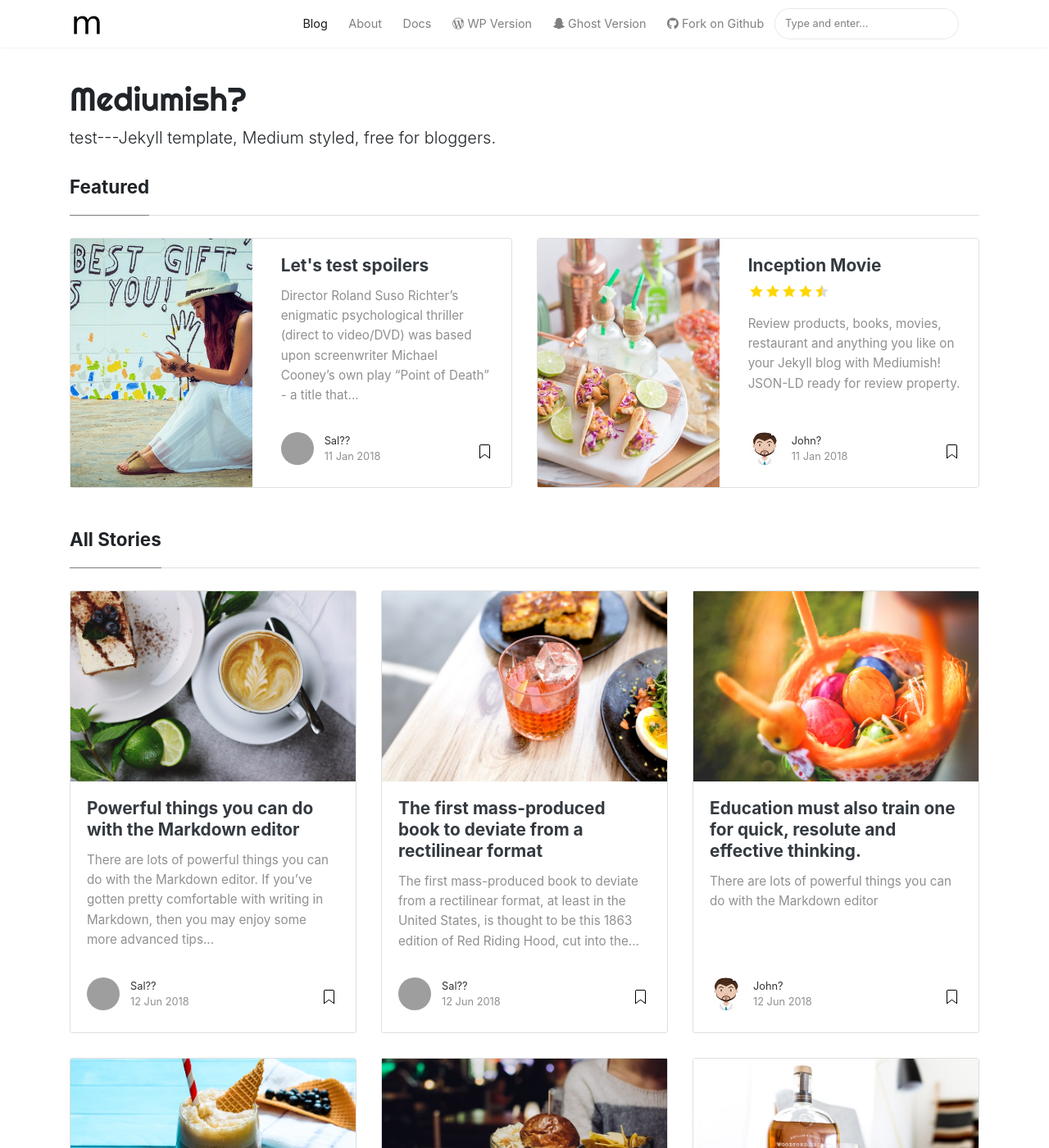
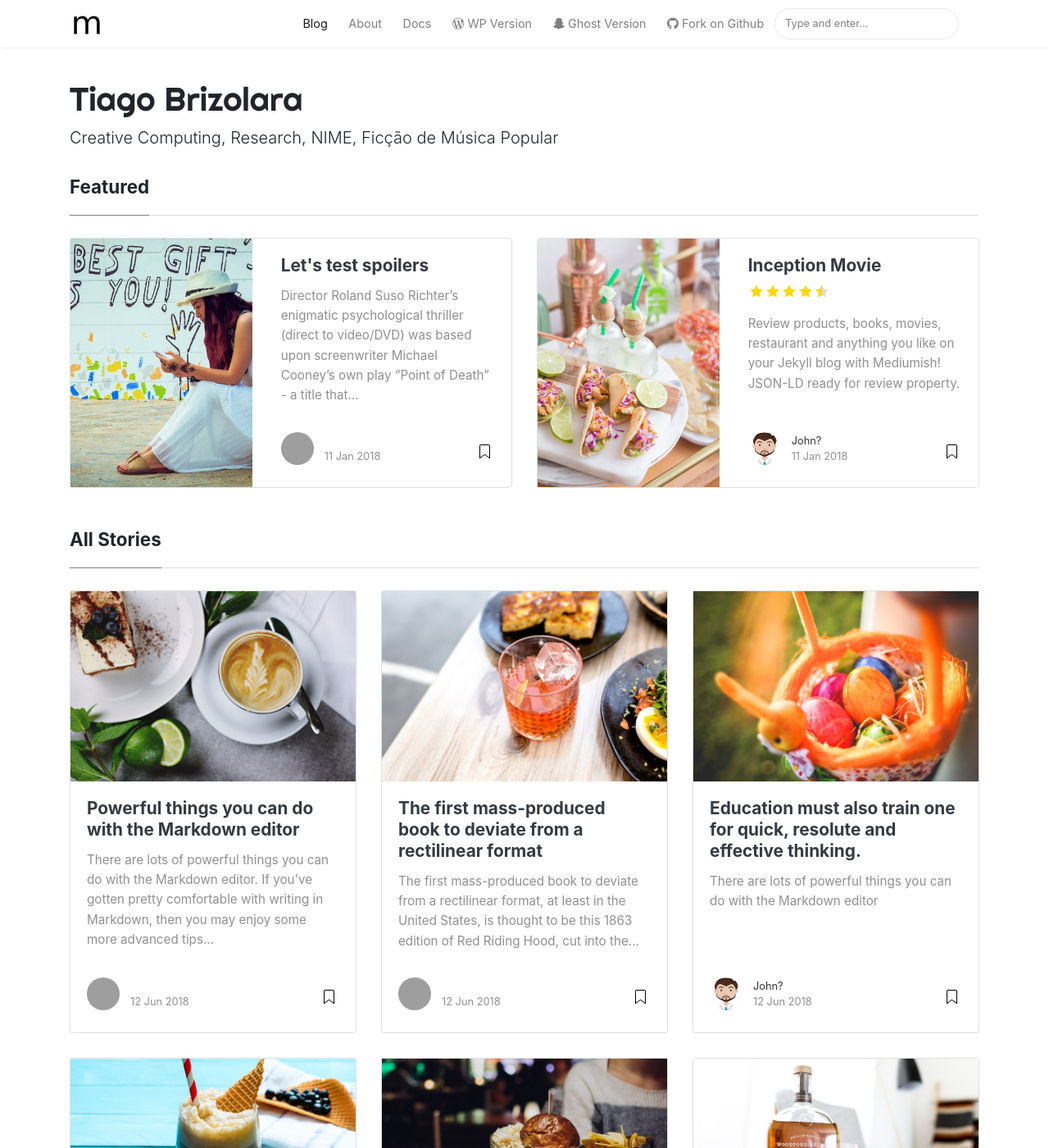
Before and after one commit to mgmoritzdev/brizolara.github.io, a Jekyll site: the page built from index.html, in a window 1280 px wide and 1400 px high. Shown: the whole window at 82% size. Built offline with Jekyll 4.4.1, drawn with Linux system fonts in a browser that asks for light colours; nearby versions of some CDN libraries; the list of posts is cut into pages by our own code; some of the changed text lies outside the part shown; grey boxes are pictures that could not be loaded.

Commit message:
Update _config.yml

```diff
--- a/_config.yml
+++ b/_config.yml
@@ -1,7 +1,7 @@
 # Site
-name: "Mediumish?"
-title: "Mediumish??"
-description: "test---Jekyll template, Medium styled, free for bloggers."
+name: "Tiago Brizolara"
+title: "Tiago Brizolara"
+description: "Creative Computing, Research, NIME, Ficção de Música Popular"
 logo: 'assets/images/logo.png'
 favicon: 'assets/images/logo.png'
 baseurl: / #/mediumish-theme-jekyll
@@ -14,13 +14,14 @@ permalink: /:title/
 
 # Authors
 authors:
-  sal:
-    name: Sal
-    display_name: Sal??
+  tiago:
+    name: Tiago
+    display_name: Tiago
+    avatar: 'assets/images/tiago-avatar.png'
     gravatar: e56154546cf4be74e393c62d1ae9f9d4
-    email: wowthemesnet@gmail.com
-    web: https://www.wowthemes.net
-    twitter: https://twitter.com/wowthemesnet
+    email: tiago.brizolara@gmail.com
+    web: https://www.tiagobrizolara.com
+    twitter: https://twitter.com/brizolara
     description: "Author of Mediumish, a Bootstrap Medium styled template available for WordPress, HTML, Ghost and Jekyll. You are currently previewing Jekyll template demo."
   john:
     name: John
```
